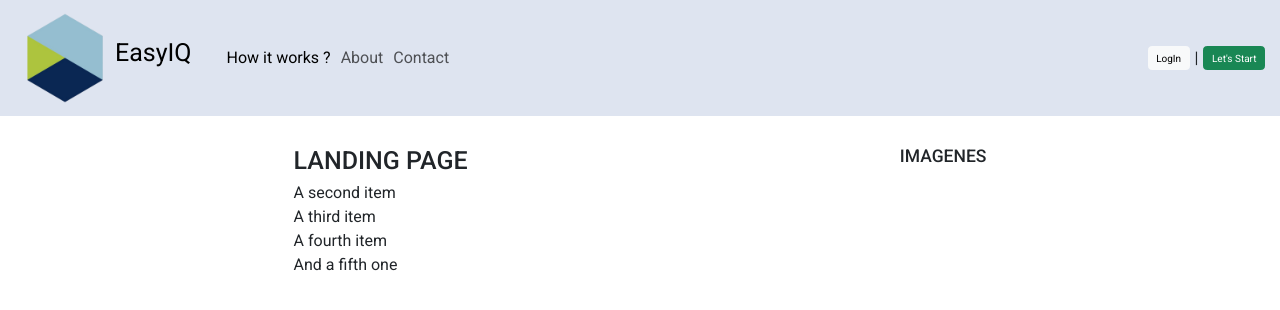
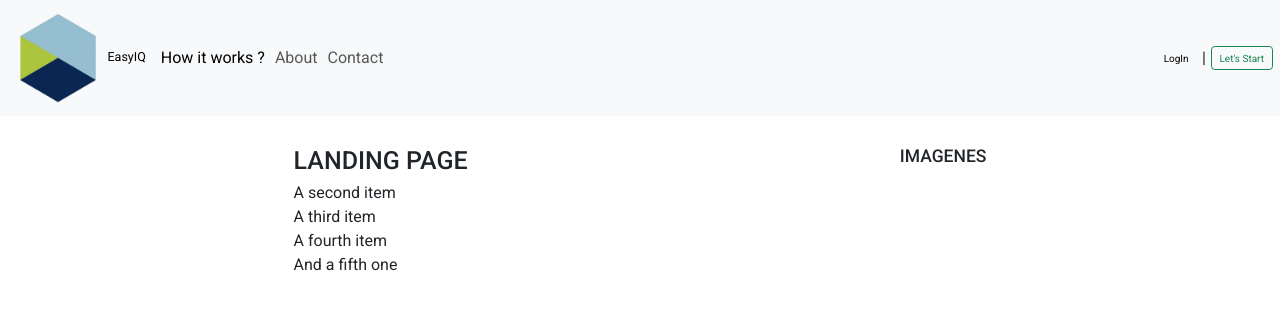
Before and after one commit to richard9106/Project_4_EasyIQ, a Django app: page / in a window 1280 px wide. Shown: the top 310 px of the page. Run offline with Django 3.2, Linux system fonts and the light colour scheme.

Commit message:
Fix: removing fontawesome installation and fix navbar burguer menu

```diff
--- a/templates/base.html
+++ b/templates/base.html
@@ -29,42 +29,32 @@
     <title>My EasyIQ</title>
   </head>
   <body>
-    <div class="container-fluid nav-container">
-      <nav class="navbar navbar-expand-lg">
-        <div class="container-fluid">
-          <a class="navbar-brand me-5" href="#"
-            ><img
-              src="../static/images/logo2.png"
-              alt="EasyIq logo"
-              id="logo"
-            /><span class="fs-1 ">EasyIQ</span></a
-          >
-          <button
-            class="navbar-toggler"
-            type="button"
-            data-bs-toggle="collapse"
-            data-bs-target="#navbarNavAltMarkup"
-            aria-controls="navbarNavAltMarkup"
-            aria-expanded="false"
-            aria-label="Toggle navigation"
-          >
-            <span class="navbar-toggler-icon"></span>
-          </button>
-          <div class="collapse navbar-collapse" id="navbarNavAltMarkup">
-            <div class="navbar-nav">
-              <a class="nav-link active" aria-current="page" href="#"
-                >How it works ?</a
-              >
+    <nav class="navbar navbar-expand-lg bg-body-tertiary">
+      <div class="container-fluid">
+        <a class="navbar-brand" href="#"><img src="{% static 'images/logo2.png' %}" alt="EasyIQ logo" id="logo"><span>EasyIQ</span></a>
+        <button class="navbar-toggler" type="button" data-bs-toggle="collapse" data-bs-target="#navbarSupportedContent" aria-controls="navbarSupportedContent" aria-expanded="false" aria-label="Toggle navigation">
+          <span class="navbar-toggler-icon"></span>
+        </button>
+        <div class="collapse navbar-collapse" id="navbarSupportedContent">
+          <ul class="navbar-nav me-auto mb-2 mb-lg-0">
+            <li class="nav-item">
+              <a class="nav-link active" aria-current="page" href="#">How it works ?</a>
+            </li>
+            <li class="nav-item">
               <a class="nav-link" href="#">About</a>
+            </li>
+            <li class="nav-item">
               <a class="nav-link" href="#">Contact</a>
-            </div>
-          </div>
-          <button type="button" class="btn btn-light">LogIn</button>
+            </li>
+          </ul>
+
+          <button class="btn btn-light" type="submit">LogIn</button>
           <span class="mx-2">|</span>
-          <button type="button" class="btn btn-success">Let's Start</button>
+          <button class="btn btn-outline-success " type="submit">Let's Start</button>
+
         </div>
-      </nav>
-    </div>
+      </div>
+    </nav>
 
     <main class="flex-shrink-0 main-bg">
       {% block content %}
```
